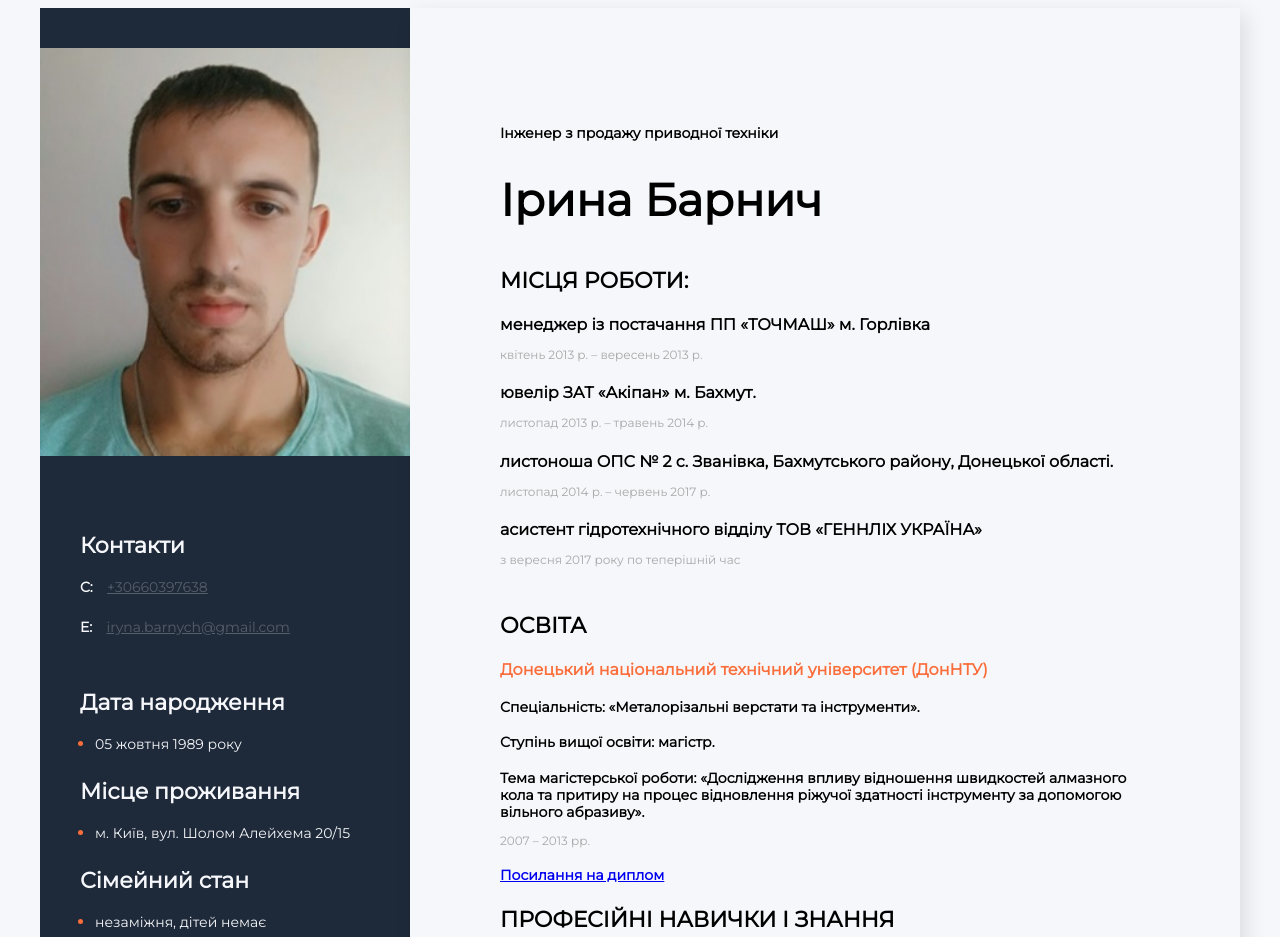
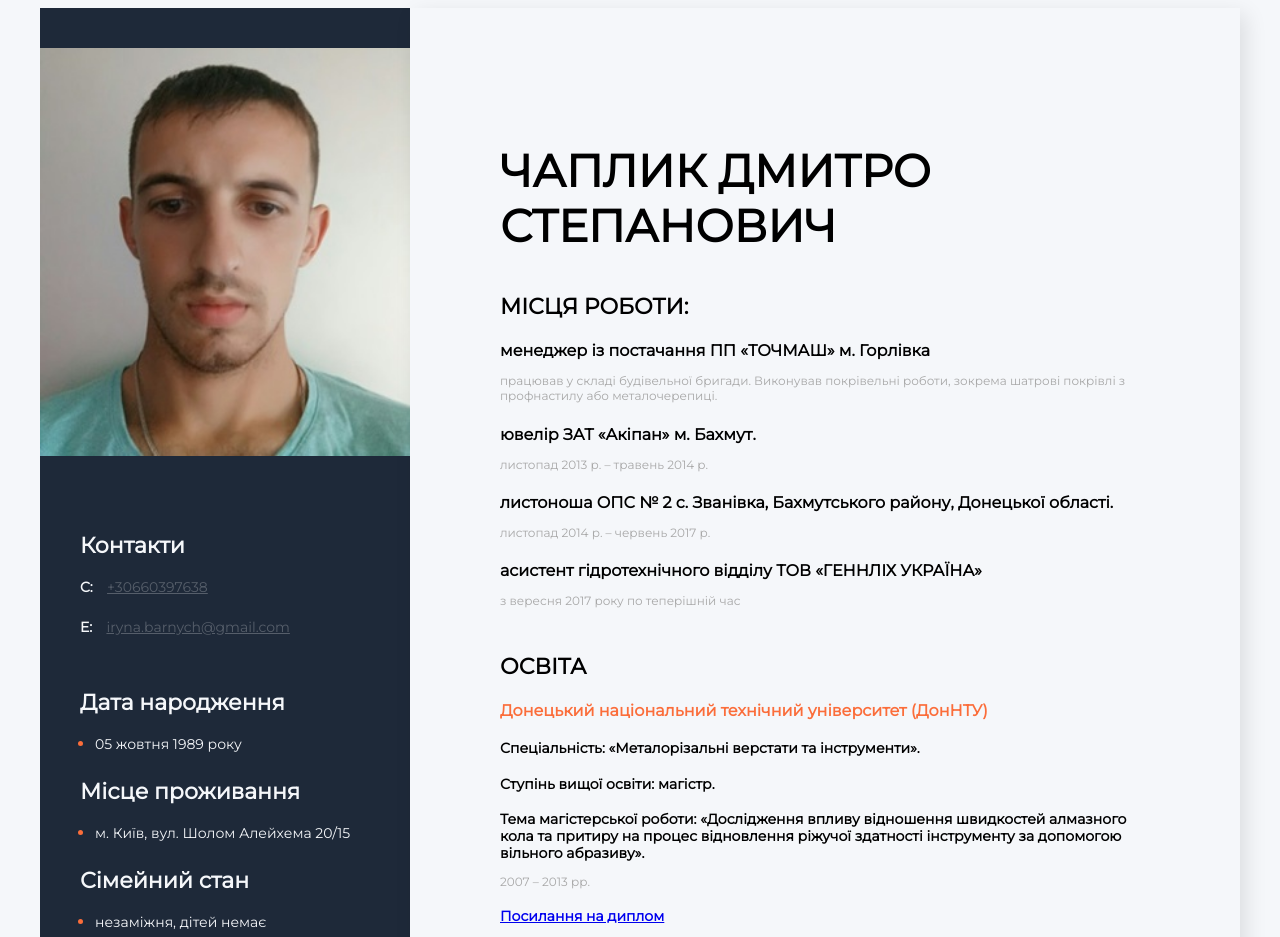
Before and after one commit to IrynaBarnych/resume_chaplyk, a plain HTML site: page index.html in a window 1280 px wide. Shown: the top 937 px of the page. Drawn offline with Linux system fonts and the light colour scheme.

Commit message:
Update index.html

```diff
--- a/index.html
+++ b/index.html
@@ -20,9 +20,8 @@
     <div class="main-content">
         <!--about user-->
         <div class="about">
-            <h2 class="about-position">Інженер з продажу приводної техніки</h2>
 
-            <h1 class="about-name">Ірина Барнич</h1>
+            <h1 class="about-name">ЧАПЛИК ДМИТРО СТЕПАНОВИЧ</h1>
 
         </div>
 
@@ -32,7 +31,8 @@
             <!--Company 1-->
             <div>
                 <h4 class="work-position">менеджер із постачання ПП «ТОЧМАШ» м. Горлівка</h4>
-                <p class="period">квітень 2013 р. – вересень 2013 р.</p>
+                <p class="period">працював у складі будівельної бригади.
+                    Виконував покрівельні роботи, зокрема шатрові покрівлі з профнастилу або металочерепиці.</p>
             </div>
             <!--Company 2-->
             <div>
```
